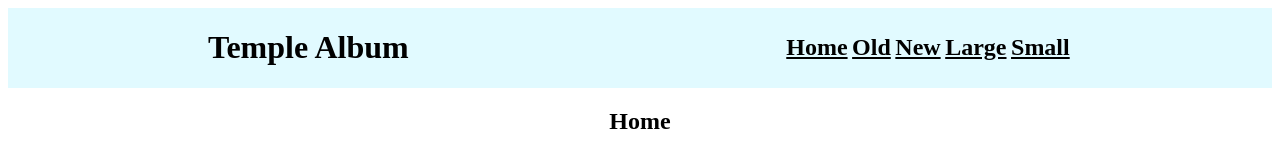
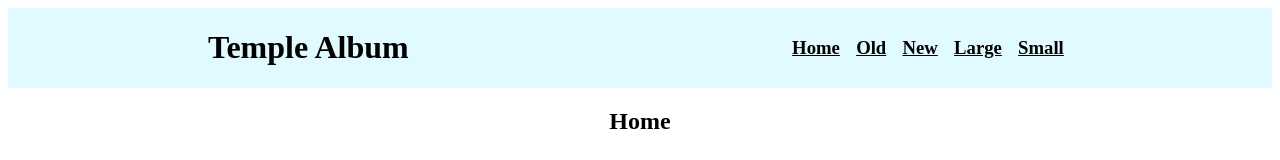
Before and after one commit to Neron56/wdd131, a plain HTML site: page temples.html in a window 1280 px wide. Shown: the top 160 px of the page. Drawn offline with Linux system fonts and the light colour scheme.

Commit message:
decreased link sizes

```diff
--- a/temples.html
+++ b/temples.html
@@ -19,11 +19,11 @@
                 <img src="images/HamburgerIcon.png" alt="hamburger menu" width="30">
             </a>
             <nav id="navigation">
-                    <h2><a href="">Home</a></h2>
-                    <h2><a href="">Old</a></h2>
-                    <h2><a href="">New</a></h2>
-                    <h2><a href="">Large</a></h2>
-                    <h2><a href="">Small</a></h2>
+                    <h3><a href="">Home</a></h3>
+                    <h3><a href="">Old</a></h3>
+                    <h3><a href="">New</a></h3>
+                    <h3><a href="">Large</a></h3>
+                    <h3><a href="">Small</a></h3>
             </nav>
         </header>
         <main>
```
